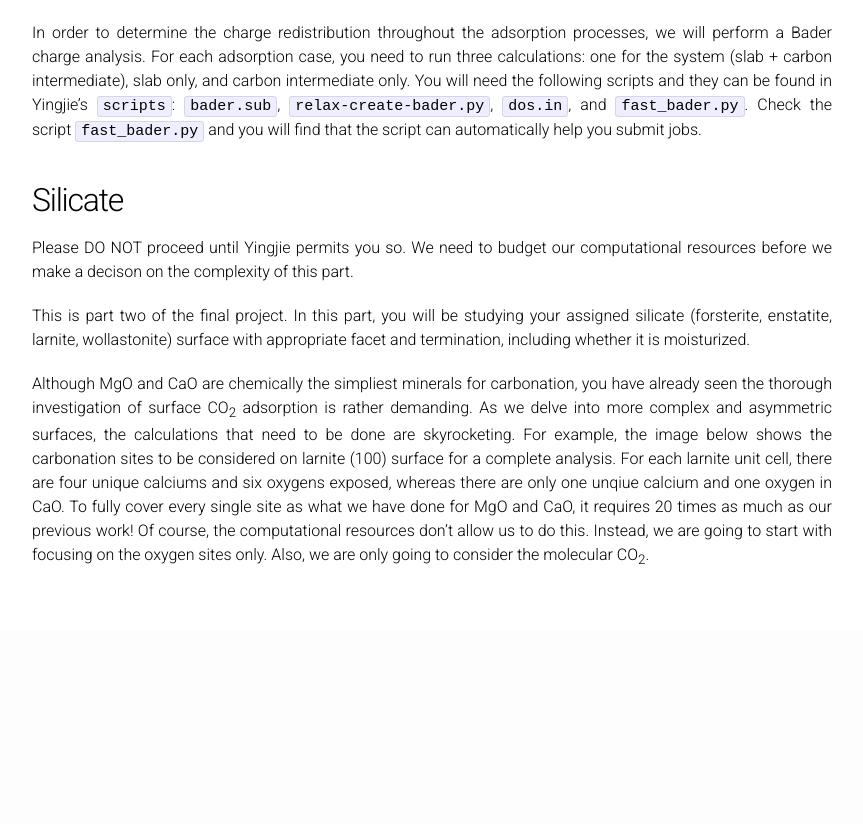
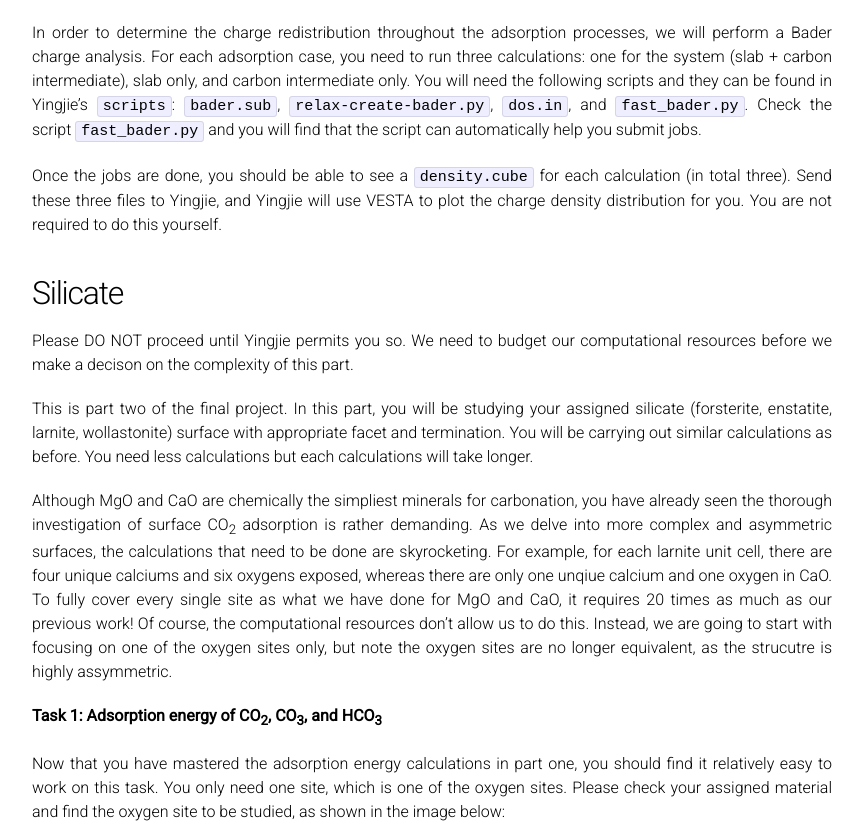
Before and after one commit to UPennCBE544/2023.github.io, a Jekyll site: the page built from ProjectDescription.md, in a window 1280 px wide and 1400 px high, scrolled down 11113 px. Shown: the top 824 px of the window, without its empty margins (208-1071 px from the left). Built offline with Jekyll 4.4.1, drawn with Linux system fonts in a browser that asks for light colours; formulas are drawn with MathJax 3; our own code applies the rules of GitHub Pages for plain Markdown files; before the commit the page ends 11743 px from its top, so only the background shows below that; some of the changed text lies outside the part shown; grey boxes are pictures that could not be loaded.

Commit message:
Update ProjectDescription.md

````diff
--- a/ProjectDescription.md
+++ b/ProjectDescription.md
@@ -246,22 +246,41 @@ cp dos.out $SLURM_SUBMIT_DIR
 cp dos.dos $SLURM_SUBMIT_DIR
 ```
 
-Plot DOS using the script I provide for you. This can be found by running:
+Plot DOS using the script that Yingjie provides for you. This can be found by running:
 
 ```python
 cp /home/x-syj1022/scripts/dosplot.py ./
 ```
 
-**Task 5: Bader Charge Analysis**
+**Task 5: Bader charge analysis**
 
 In order to determine the charge redistribution throughout the adsorption processes, we will perform a Bader charge analysis. For each adsorption case, you need to run three calculations: one for the system (slab + carbon intermediate), slab only, and carbon intermediate only. You will need the following scripts and they can be found in Yingjie's `scripts`: `bader.sub`, `relax-create-bader.py`, `dos.in`, and `fast_bader.py`. Check the script `fast_bader.py` and you will find that the script can automatically help you submit jobs.
 
 <a name='silicate'></a>
 
+Once the jobs are done, you should be able to see a `density.cube` for each calculation (in total three). Send these three files to Yingjie, and Yingjie will use VESTA to plot the charge density distribution for you. You are not required to do this yourself.
+
 ## Silicate ##
 
 Please DO NOT proceed until Yingjie permits you so. We need to budget our computational resources before we make a decison on the complexity of this part.
 
-This is part two of the final project. In this part, you will be studying your assigned silicate (forsterite, enstatite, larnite, wollastonite) surface with appropriate facet and termination, including whether it is moisturized.
+This is part two of the final project. In this part, you will be studying your assigned silicate (forsterite, enstatite, larnite, wollastonite) surface with appropriate facet and termination. You will be carrying out similar calculations as before. You need less calculations but each calculations will take longer.
 
-Although MgO and CaO are chemically the simpliest minerals for carbonation, you have already seen the thorough investigation of surface CO<sub>2</sub> adsorption is rather demanding. As we delve into more complex and asymmetric surfaces, the calculations that need to be done are skyrocketing. For example, the image below shows the carbonation sites to be considered on larnite (100) surface for a complete analysis. For each larnite unit cell, there are four unique calciums and six oxygens exposed, whereas there are only one unqiue calcium and one oxygen in CaO. To fully cover every single site as what we have done for MgO and CaO, it requires 20 times as much as our previous work! Of course, the computational resources don't allow us to do this. Instead, we are going to start with focusing on the oxygen sites only. Also, we are only going to consider the molecular CO<sub>2</sub>.
+Although MgO and CaO are chemically the simpliest minerals for carbonation, you have already seen the thorough investigation of surface CO<sub>2</sub> adsorption is rather demanding. As we delve into more complex and asymmetric surfaces, the calculations that need to be done are skyrocketing. For example, for each larnite unit cell, there are four unique calciums and six oxygens exposed, whereas there are only one unqiue calcium and one oxygen in CaO. To fully cover every single site as what we have done for MgO and CaO, it requires 20 times as much as our previous work! Of course, the computational resources don't allow us to do this. Instead, we are going to start with focusing on one of the oxygen sites only, but note the oxygen sites are no longer equivalent, as the strucutre is highly assymmetric.
+
+**Task 1: Adsorption energy of CO<sub>2</sub>, CO<sub>3</sub>, and HCO<sub>3</sub>**
+
+Now that you have mastered the adsorption energy calculations in part one, you should find it relatively easy to work on this task. You only need one site, which is one of the oxygen sites. Please check your assigned material and find the oxygen site to be studied, as shown in the image below:
+
+<center><img src="../Images/O_site.png" alt="window" style="width: 300px;"/><br>
+</center>
+
+Same as before, you will study three configurations for both CO<sub>3</sub> and HCO<sub>3</sub>, namely `on`, `flat1`, and `flat2`. For O<sub>2</sub>, you will study `on`, `along_x`, and `along_y`. Hope these names are self-explanatory, but please let Yingjie know if you have confusion on this. Hence, in total you will have 9 calculations, along with one SCF calculation for each as you have done this before.
+
+**Task 2: Reaction pathways**
+
+Once you have all the adsorption energies of the three carbon species on both your assigned alkaline oxide and silicate (Yingjie will provide you with the data of CO<sub>2</sub> on alkaline oxide), you will construct a plot with adsorption energy on the y-axis and carbon species on the x-axis. Connect the three data points for the same material surface. Therefore, everyone should have two individual curves.
+
+**Task 3: Group study on the reaction pathways**
+
+Upon obtaining the reaction pathways for your two material surfaces, you are asked to combine your data with your group members. Summarize any trends that your team observes. A key question to be answered is: Does presence of Si improve or hinder carbon mineralization? Support your hypothesis with geometric argument and/or Bader charge analysis. Please notify Yingjie beforehand if you plan to run additional Bader charge analysis.
````
